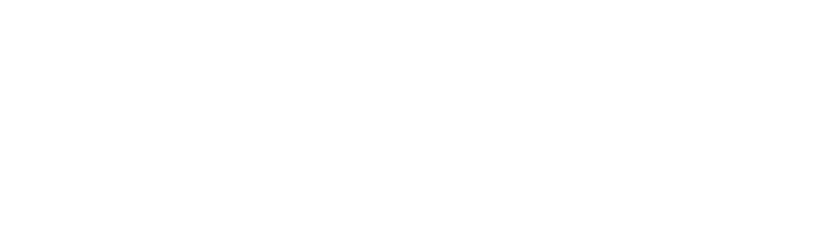
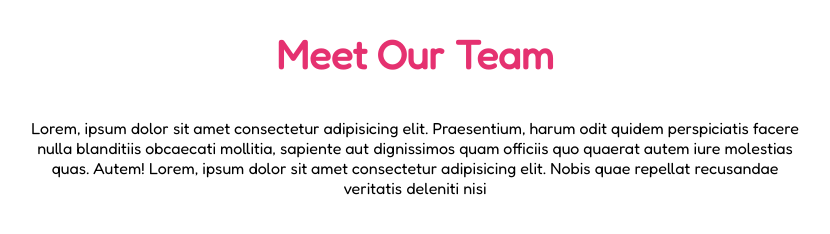
Before and after one commit to AlfredoCastrogiovanni/html-css-float-cards, a plain HTML site: page index.html in a window 1280 px wide. Shown: the whole page, without its empty margins (225-1055 px from the left). Drawn offline with Linux system fonts and the light colour scheme.

Commit message:
creazione h1 e paragraph

```diff
--- a/assets/style/style.css
+++ b/assets/style/style.css
@@ -19,3 +19,29 @@
 .float-right {
     float: right;
 }
+
+body {
+    font-family: 'Fredoka', sans-serif;
+}
+
+main {
+    padding-top: 30px;
+}
+.container {
+    width: 60%;
+    margin: 0 auto;
+}
+
+.main-title {
+    font-size: 40px;
+    margin-bottom: 40px;
+}
+
+.text-purple {
+    color: rgb(229, 49, 112);
+}
+
+.main-title,
+.first-paragraph {
+    text-align: center;
+}
--- a/index.html
+++ b/index.html
@@ -4,8 +4,24 @@
     <meta charset="UTF-8">
     <meta name="viewport" content="width=device-width, initial-scale=1.0">
     <title>Float Cards</title>
+    <link rel="stylesheet" href="assets/style/style.css">
+
+    <!-- Google Fonts -->
+    <link rel="preconnect" href="https://fonts.googleapis.com">
+    <link rel="preconnect" href="https://fonts.gstatic.com" crossorigin>
+    <link href="https://fonts.googleapis.com/css2?family=Fredoka&display=swap" rel="stylesheet">
 </head>
 <body>
-    <main></main>
+    <main class="container">
+        <h1 class="main-title text-purple">Meet Our Team</h1>
+        <p class="first-paragraph">
+            Lorem, ipsum dolor sit amet consectetur adipisicing elit. Praesentium, harum odit quidem perspiciatis facere nulla
+            blanditiis obcaecati mollitia, sapiente aut dignissimos quam officiis quo quaerat autem iure molestias quas. Autem!
+            Lorem, ipsum dolor sit amet consectetur adipisicing elit. Nobis quae repellat recusandae veritatis deleniti nisi
+        </p>
+        <div class="column-wrapper">
+
+        </div>
+    </main>
 </body>
 </html>
```
